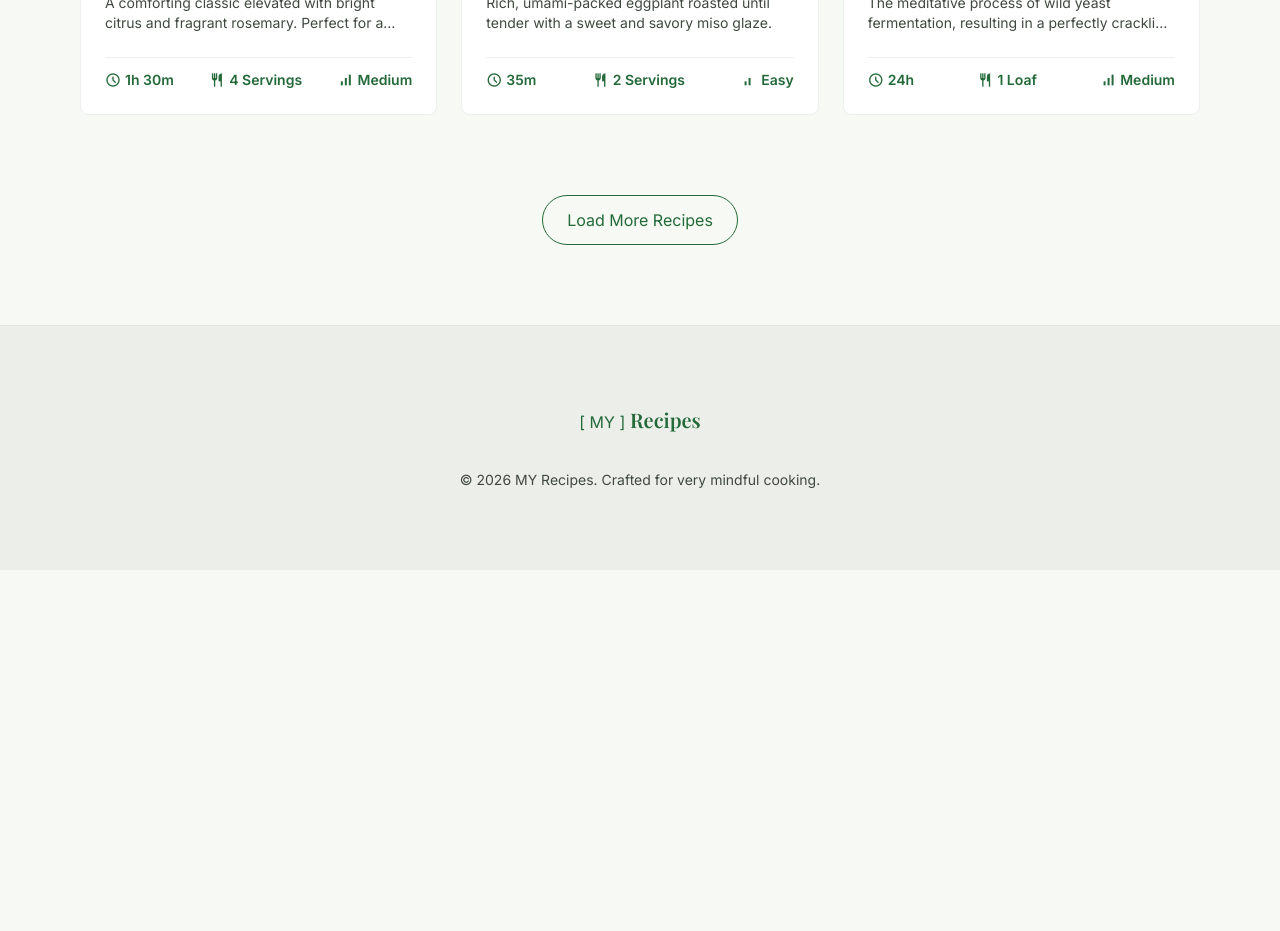
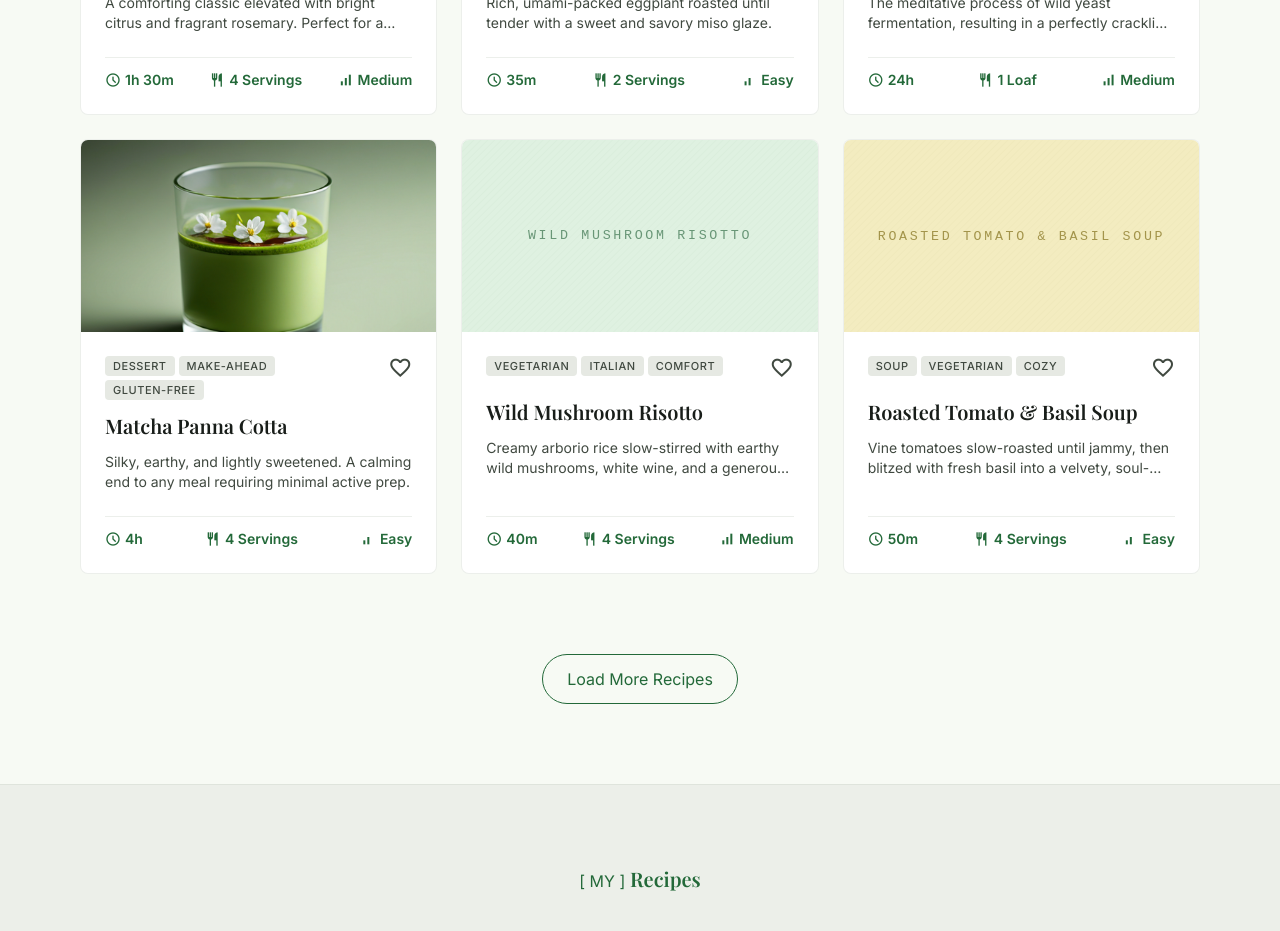
Before and after one commit to scottgemmell/my-recipes, a React (Vite) app: page / in a window 1280 px wide. Shown: the part 1160-2091 px from the top of the page. Before the commit the page ends 1730 px from the top, so only its background shows below. Built offline with nearby package versions, Linux system fonts and the light colour scheme.

Commit message:
Paginate Browse in batches of 8
Show 8 recipes by default and reveal another 8 on each Load More click
until none remain, instead of expanding to the full list at once.

```diff
--- a/src/pages/CollectionPage.tsx
+++ b/src/pages/CollectionPage.tsx
@@ -14,11 +14,10 @@ export default function CollectionPage() {
     if (idx <= 0) return recipes
     return [recipes[idx], ...recipes.slice(0, idx), ...recipes.slice(idx + 1)]
   }, [recipes])
-  const initialVisible = 5
-  const remaining = Math.max(orderedRecipes.length - initialVisible, 0)
+  const PAGE_SIZE = 8
 
   const [loading, setLoading] = useState(true)
-  const [showAll, setShowAll] = useState(false)
+  const [visibleCount, setVisibleCount] = useState(PAGE_SIZE)
   const [loadingMore, setLoadingMore] = useState(false)
 
   // Simulate an initial load so the skeleton state is shown on first paint.
@@ -30,13 +29,15 @@ export default function CollectionPage() {
   const handleLoadMore = () => {
     setLoadingMore(true)
     setTimeout(() => {
-      setShowAll(true)
+      setVisibleCount((count) => count + PAGE_SIZE)
       setLoadingMore(false)
     }, 900)
   }
 
-  const visibleRecipes = showAll ? orderedRecipes : orderedRecipes.slice(0, initialVisible)
-  const hasMore = !showAll && remaining > 0
+  const visibleRecipes = orderedRecipes.slice(0, visibleCount)
+  const remaining = Math.max(orderedRecipes.length - visibleCount, 0)
+  const nextBatch = Math.min(PAGE_SIZE, remaining)
+  const hasMore = remaining > 0
 
   return (
     <div className="min-h-screen flex flex-col bg-surface">
@@ -76,7 +77,7 @@ export default function CollectionPage() {
           {loading ? (
             <>
               <FeaturedCardSkeleton />
-              {Array.from({ length: initialVisible - 1 }).map((_, i) => (
+              {Array.from({ length: PAGE_SIZE - 1 }).map((_, i) => (
                 <CardSkeleton key={`skeleton-${i}`} />
               ))}
             </>
@@ -86,7 +87,7 @@ export default function CollectionPage() {
                 <RecipeCard key={recipe.id} recipe={recipe} />
               ))}
               {loadingMore &&
-                Array.from({ length: remaining }).map((_, i) => (
+                Array.from({ length: nextBatch }).map((_, i) => (
                   <CardSkeleton key={`skeleton-more-${i}`} />
                 ))}
             </>
```
